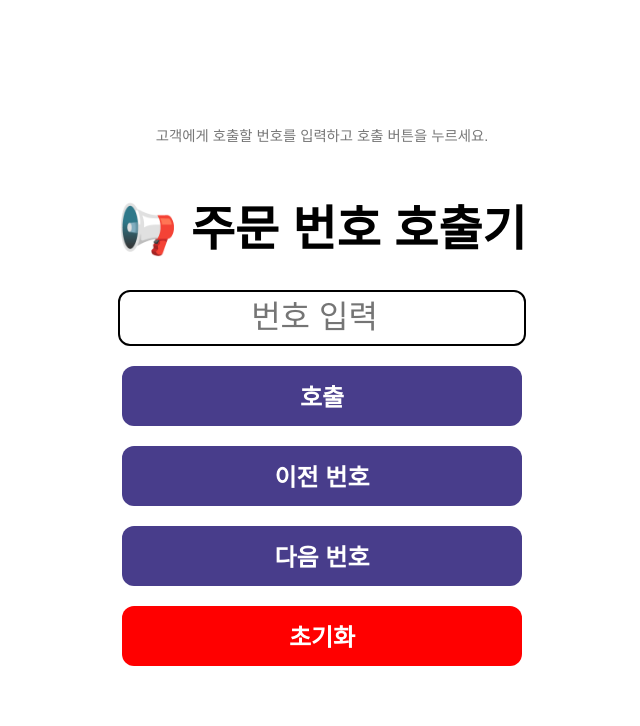
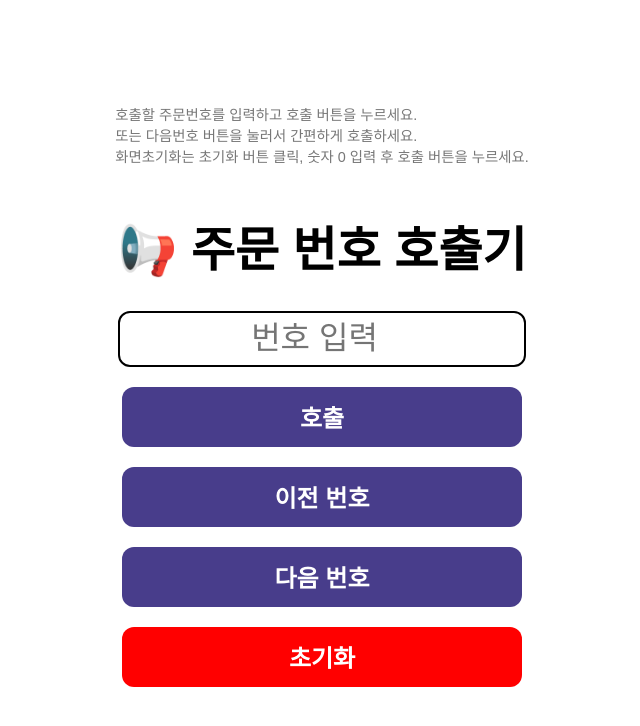
Before and after one commit to Hooooni1205/pickup-system, a plain HTML site: page index.html in a window 1280 px wide. Shown: the whole page, without its empty margins (318-958 px from the left). Drawn offline with Linux system fonts and the light colour scheme; a web font is replaced by a local one.

Commit message:
Update index.html

```diff
--- a/index.html
+++ b/index.html
@@ -63,7 +63,7 @@
     </style>
 </head>
 <body>
-    <div id="description">고객에게 호출할 번호를 입력하고 호출 버튼을 누르세요.</div>
+    <div id="description">호출할 주문번호를 입력하고 호출 버튼을 누르세요.<br/>또는 다음번호 버튼을 눌러서 간편하게 호출하세요.<br/>화면초기화는 초기화 버튼 클릭, 숫자 0 입력 후 호출 버튼을 누르세요.</div>
     <h2>📢 주문 번호 호출기</h2>
     <input type="number" id="orderNumber" placeholder="번호 입력">
     <button onclick="callNumber()">호출</button>
```
